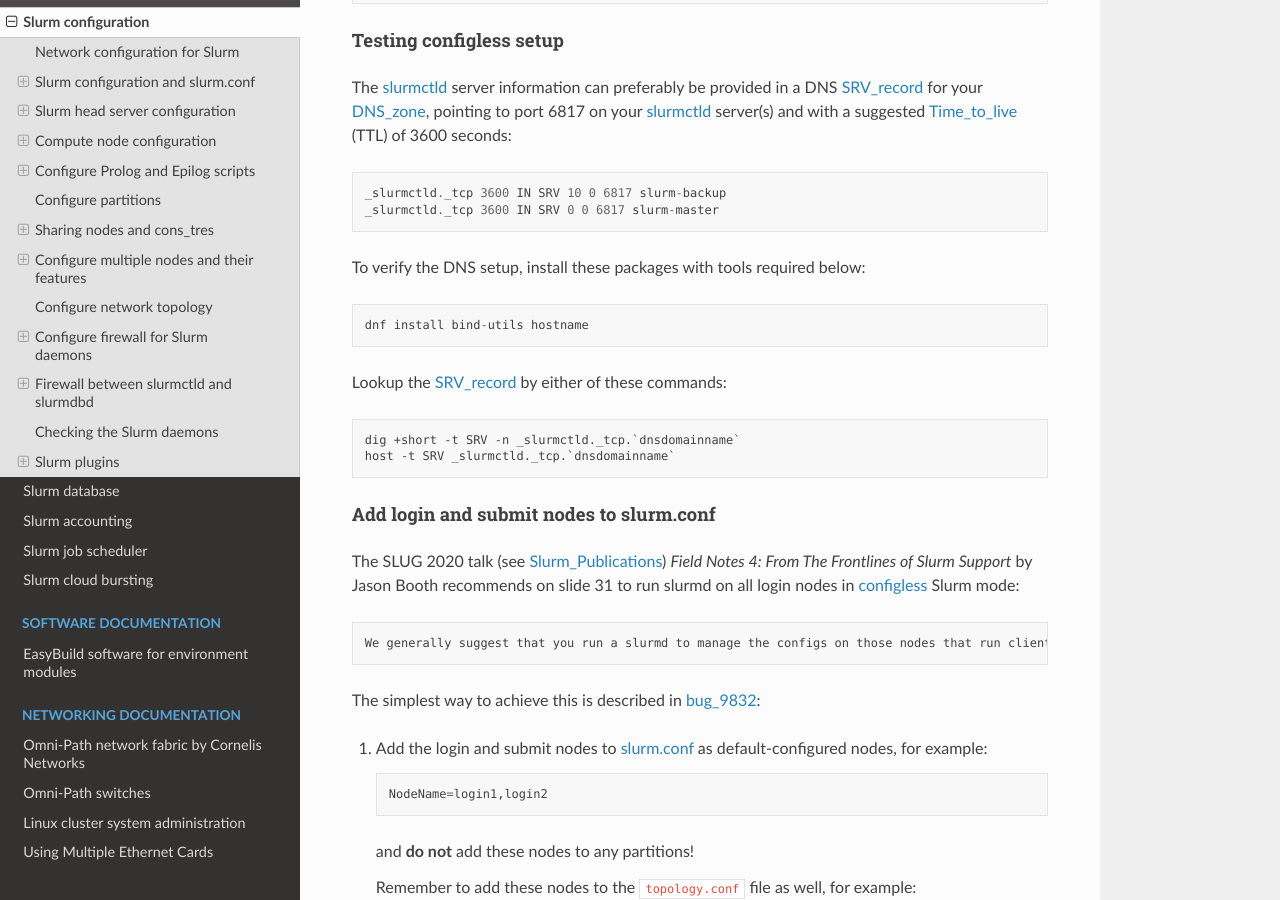
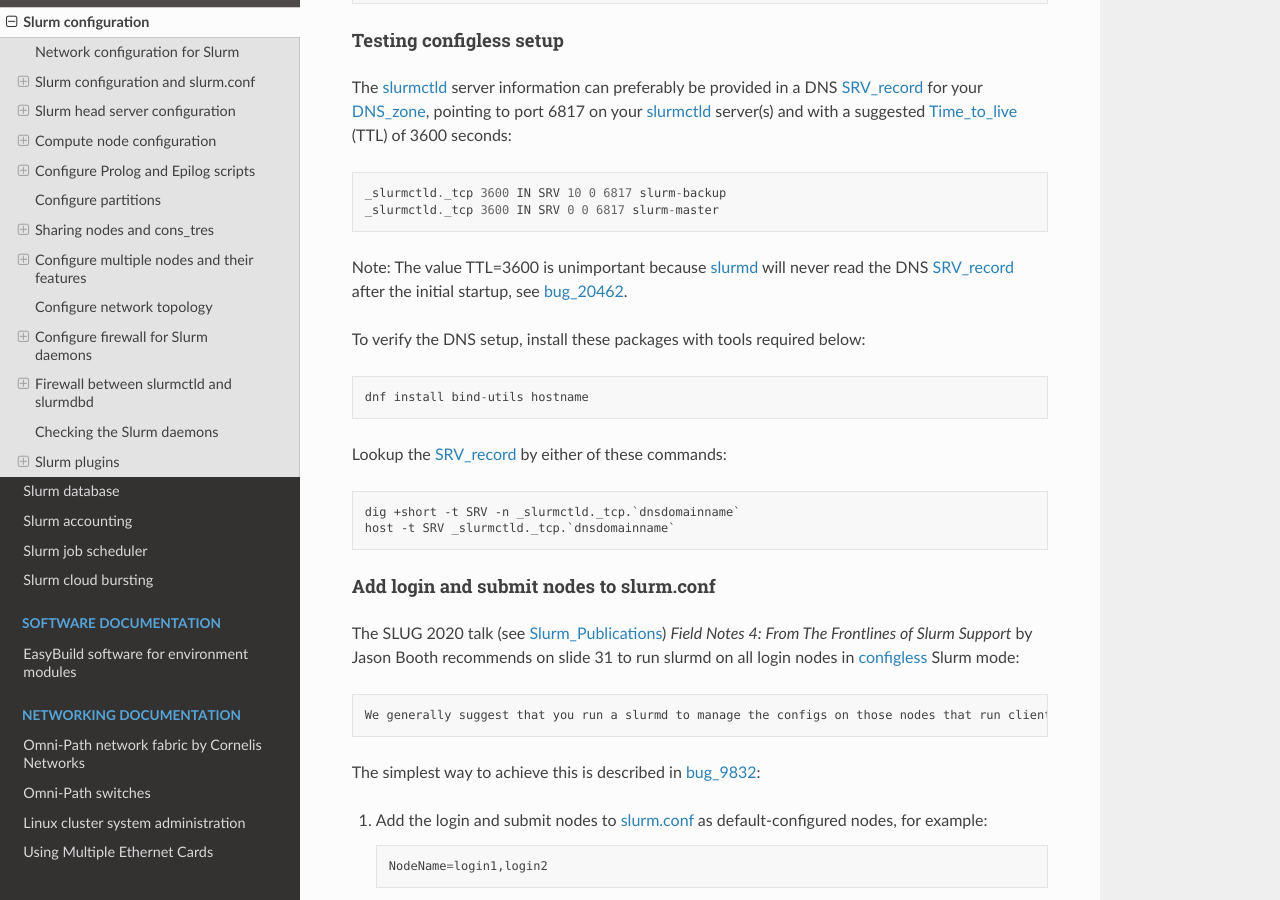
Before and after one commit to OleHolmNielsen/Niflheim_system, a Sphinx documentation site: the page built from docs/Slurm_configuration.rst, in a window 1280 px wide and 900 px high, scrolled down 2643 px. Built offline with Sphinx 7.4.7 and the Read the Docs theme 2.0.0, drawn with Linux system fonts in a browser that asks for light colours.

Commit message:
The value TTL=3600 is unimportant

```diff
--- a/docs/Slurm_configuration.rst
+++ b/docs/Slurm_configuration.rst
@@ -88,6 +88,8 @@
   _slurmctld._tcp 3600 IN SRV 10 0 6817 slurm-backup
   _slurmctld._tcp 3600 IN SRV 0 0 6817 slurm-master
 
+Note: The value TTL=3600 is unimportant because slurmd_ will never read the DNS SRV_record_ after the initial startup, see bug_20462_.
+
 To verify the DNS setup, install these packages with tools required below::
 
   dnf install bind-utils hostname
@@ -101,6 +103,7 @@
 .. _DNS_zone: https://en.wikipedia.org/wiki/Zone_file
 .. _SRV_record: https://en.wikipedia.org/wiki/SRV_record
 .. _Time_to_live: https://en.wikipedia.org/wiki/Time_to_live
+.. _bug_20462: https://support.schedmd.com/show_bug.cgi?id=20462
 
 Add login and submit nodes to slurm.conf
 ........................................
```
